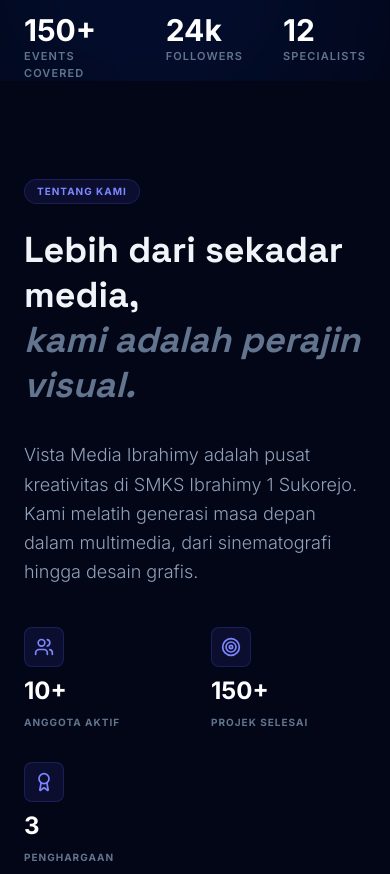
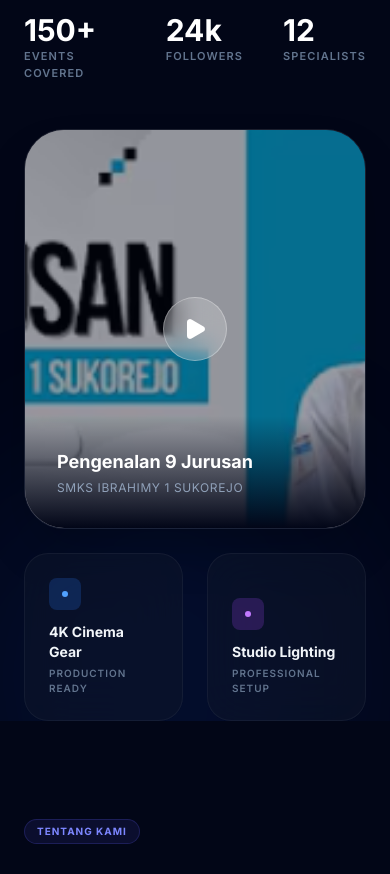
Before and after one commit to mulkidiky/vistamedia.com, a React (Vite) app: page / in a window 390 px wide. Shown: the part 840-1714 px from the top of the page. Built offline with nearby package versions, Linux system fonts and the light colour scheme.

Commit message:
Menampilkan video dan kotak info Hero di versi Handphone

```diff
--- a/src/components/Hero.tsx
+++ b/src/components/Hero.tsx
@@ -83,7 +83,7 @@
           </div>
 
           {/* Right Column: Visual Preview */}
-          <div className="lg:col-span-5 hidden lg:flex flex-col gap-6">
+          <div className="lg:col-span-5 flex flex-col gap-6 w-full max-w-lg mx-auto lg:max-w-none">
             <motion.a
               href="https://youtu.be/aOXqm4twyp4?si=iLQa4l-yXnl7CGDH"
               target="_blank"
```
